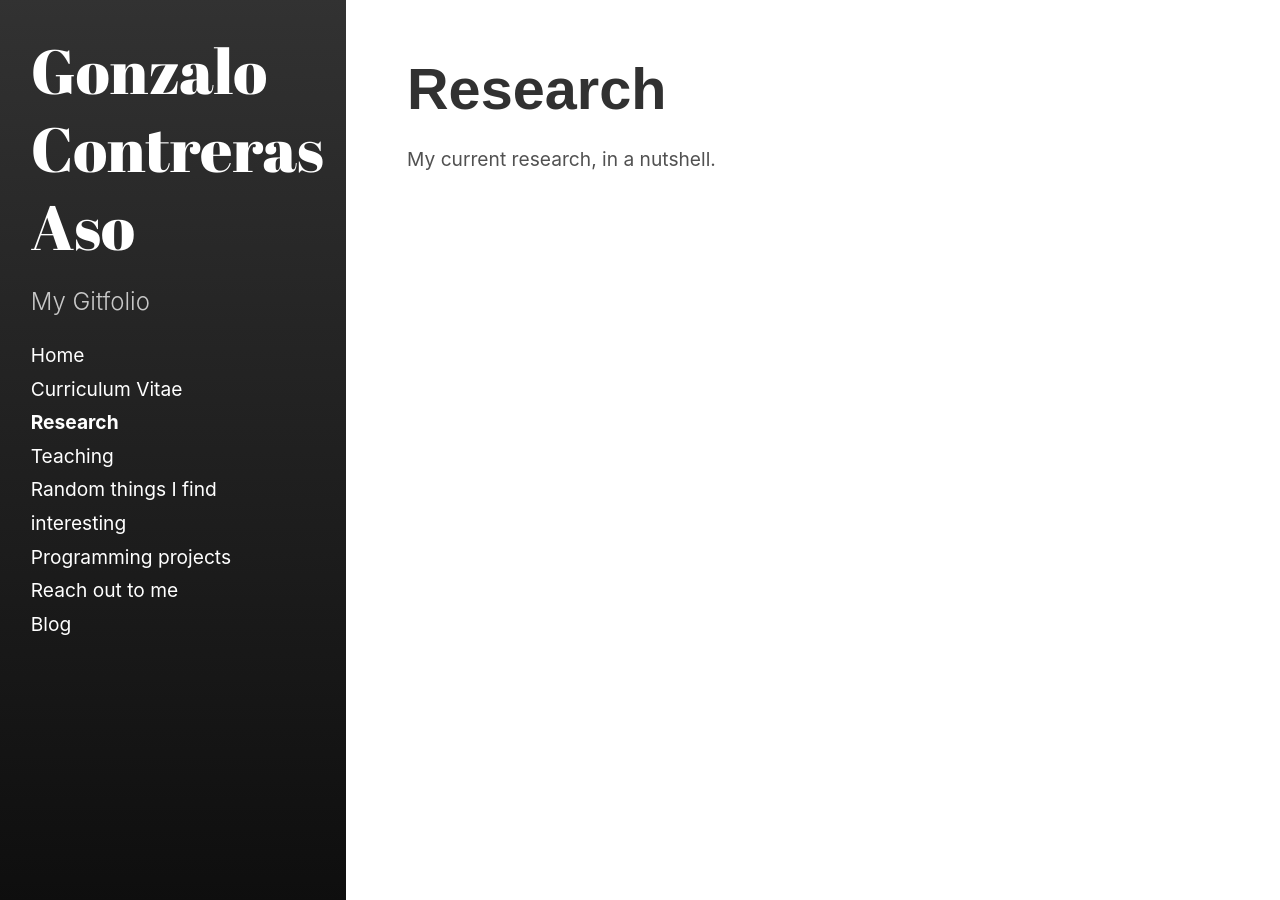
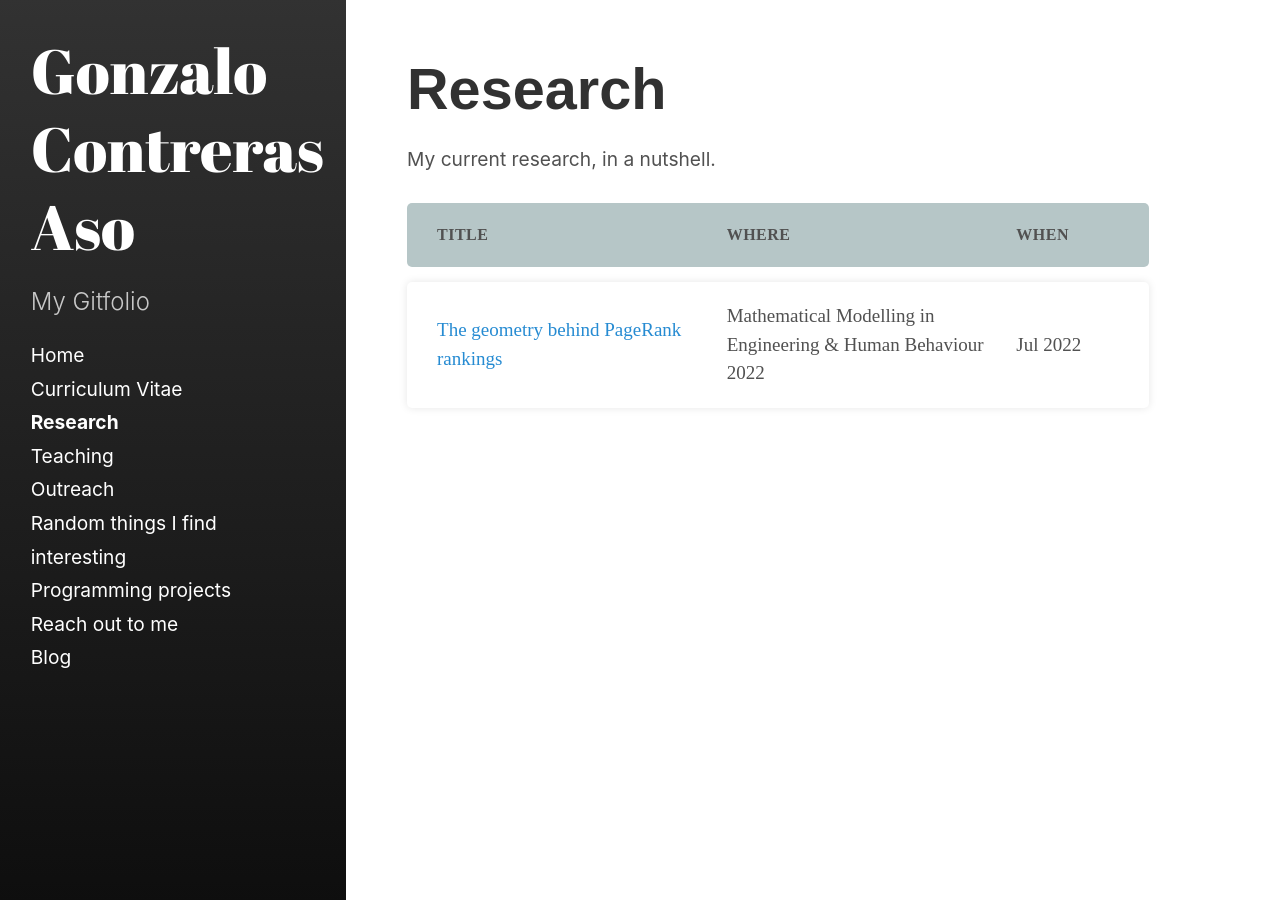
Before and after one commit to goznalo-git/portfolio, a Jekyll site: the page built from categories/02-research.md, in a window 1280 px wide. Built offline with Jekyll 4.4.1, drawn with Linux system fonts in a browser that asks for light colours; some web fonts are replaced.

```diff
--- /dev/null
+++ b/_includes/02-talks.html
@@ -0,0 +1,21 @@
+<ul class="responsive-table">
+    <li class="table-header">
+      <div class="col col-1">Title</div>
+      <div class="col col-2">Where</div>
+      <div class="col col-3">When</div>
+    </li>
+
+    <li class="table-row">
+      <div class="col col-1" data-label="Job Id">
+        <a
+          href="https://imm.webs.upv.es/jornadas/2022/speakers.html"
+          target="_blank"
+          >The geometry behind PageRank rankings</a
+        >
+      </div>
+      <div class="col col-2" data-label="Customer Name">
+        Mathematical Modelling in Engineering & Human Behaviour 2022
+      </div>
+      <div class="col col-3" data-label="Amount">Jul 2022</div>
+    </li>
+</ul>
--- a/categories/02-research.md
+++ b/categories/02-research.md
@@ -5,3 +5,5 @@
 ---
 
 My current research, in a nutshell.
+
+{% include 02-talks.html %}
```
Also changed, not shown: _includes/04-talks.html (+0 -14 lines), categories/04-outreach.md (added, +26 -0 lines).
